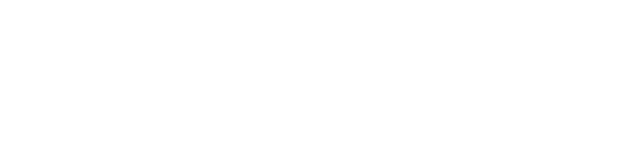
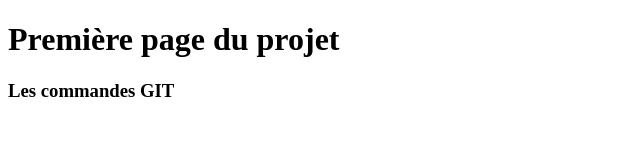
Before and after one commit to patboost/git-29A, a plain HTML site: page index.html in a window 1280 px wide. Shown: the whole page, without its empty margins (0-640 px from the left). Drawn offline with Linux system fonts and the light colour scheme.

Commit message:
Ajout titres H1 et h3

```diff
--- a/index.html
+++ b/index.html
@@ -6,6 +6,7 @@
     <title>Document</title>
 </head>
 <body>
-
+    <h1>Première page du projet</h1>
+    <h3>Les commandes GIT</h3>
 </body>
 </html>
```
